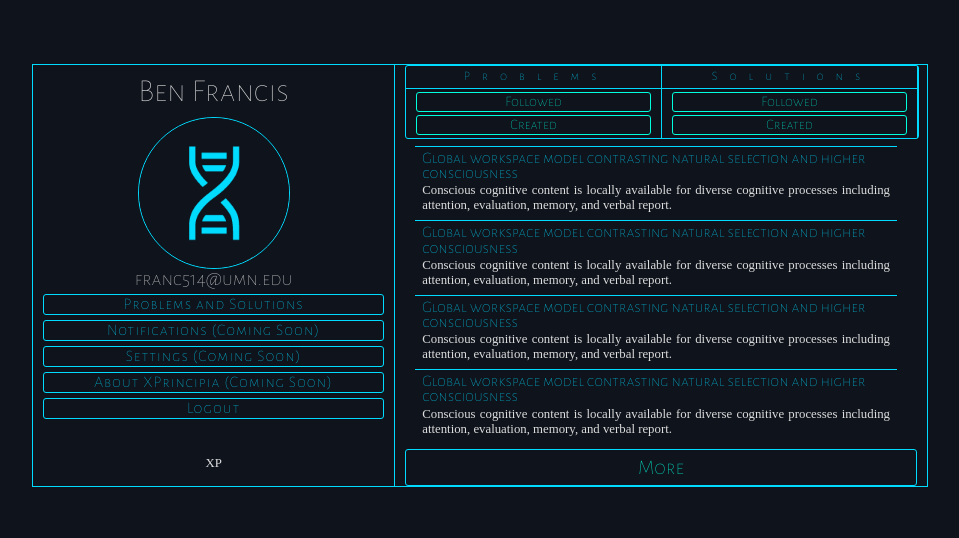
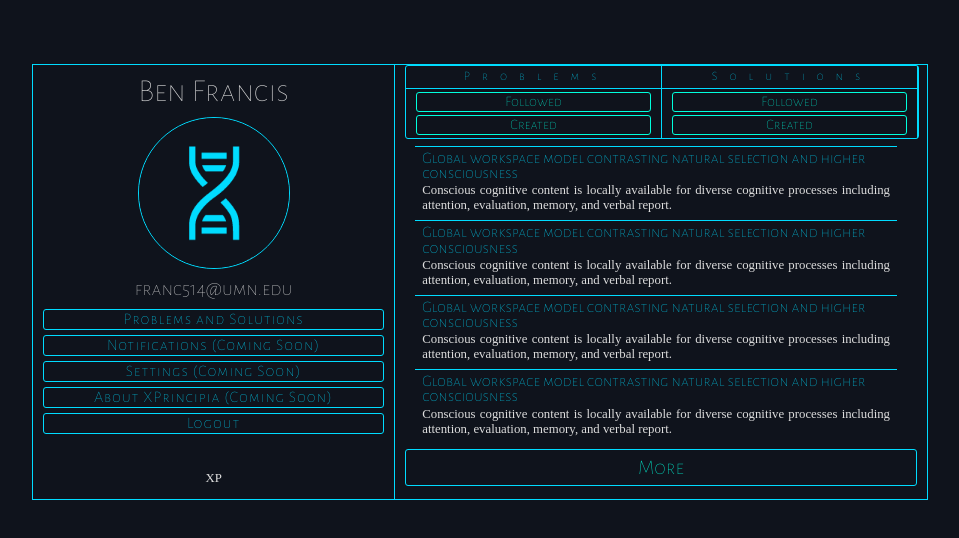
Before and after one commit to ShayanJa/xPrincipia_frontend, a React (Create React App) app: page /profile in a window 1280 px wide. Shown: the top 538 px of the page, without its empty margins (160-1119 px from the left). Built offline with nearby package versions, Linux system fonts and the light colour scheme.

Commit message:
added padding on email in profile

```diff
--- a/src/assets/App.css
+++ b/src/assets/App.css
@@ -763,7 +763,7 @@
     	text-align: center;
     	line-height: 100%;
     	margin: 0px;
-    	padding: 0px;
+    	padding: 10px 0px 5px 0px;
     	font-family: 'Alegreya Sans SC', sans-serif;
     }
     #userOptions {
```
